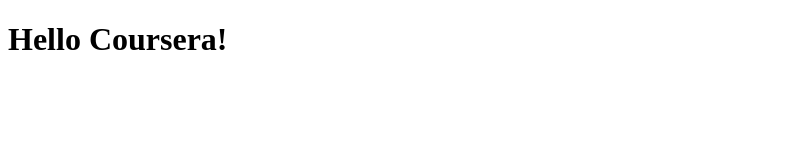
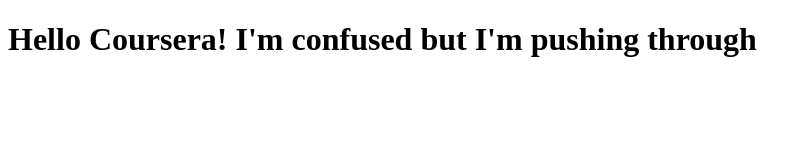
Before and after one commit to tatendachitima/coursera-test, a plain HTML site: page site/index.html in a window 1280 px wide. Shown: the whole page, without its empty margins (0-811 px from the left). Drawn offline with Linux system fonts and the light colour scheme.

Commit message:
new update

```diff
--- a/site/index.html
+++ b/site/index.html
@@ -4,6 +4,6 @@
 	<title>Hello Coursera</title>
 </head>
 <body>
-<h1> Hello Coursera! </h1>
+<h1> Hello Coursera! I'm confused but I'm pushing through </h1>
 </body>
 </html>
```
